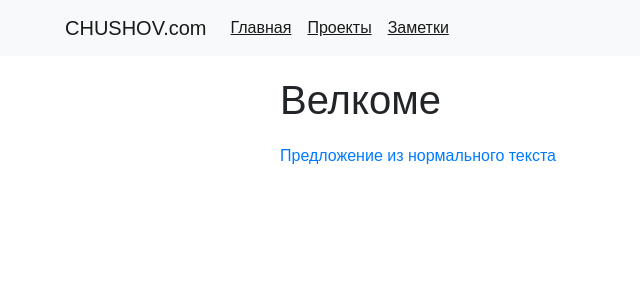
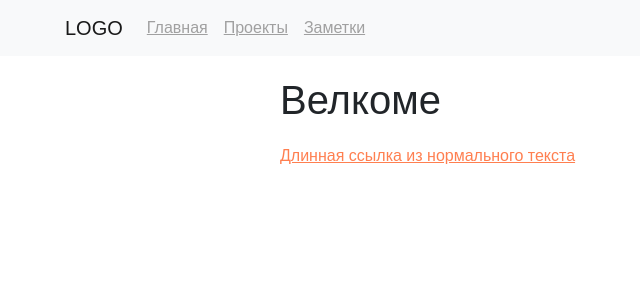
Before and after one commit to chushov/py-personal-blog, a Django app: page / in a window 1280 px wide. Shown: the top 300 px of the page, without its empty margins (20-660 px from the left). Run offline with Django 3.2, Linux system fonts and the light colour scheme; some libraries are stand-ins or nearby versions.

Commit message:
fix logo, fix styles

```diff
--- a/main/templates/main/index.html
+++ b/main/templates/main/index.html
@@ -4,8 +4,8 @@
 <div class="col-md-8 offset-md-2">
     <div class="container">
         <h1 class="main-header">Велкоме</h1>
-        <div class="test-zhopka">
-            <a class="ttt" href="#">Предложение из нормального текста</a>
+        <div class="mainpage-links">
+            <a class="long-link" href="#">Длинная ссылка из нормального текста</a>
         </div>
     </div>
 </div>
--- a/personal_portfolio/templates/base.html
+++ b/personal_portfolio/templates/base.html
@@ -4,7 +4,7 @@
 
 <nav class="navbar navbar-expand-lg navbar-light bg-light">
     <div class="container">
-        <a class="navbar-brand" href="/">CHUSHOV.com</a>
+        <a class="navbar-brand" href="/">LOGO</a>
         <button class="navbar-toggler" type="button" data-toggle="collapse" data-target="#navbarSupportedContent" aria-controls="navbarSupportedContent" aria-expanded="false" aria-label="Toggle navigation">
           <span class="navbar-toggler-icon"></span>
         </button>
--- a/static/css/style.css
+++ b/static/css/style.css
@@ -4,9 +4,19 @@ body {
 
 .nav-link {
     text-decoration: underline !important;
-    color: #333;
+    color: rgb(160, 160, 160) !important;
 }
 
 .main-header {
     margin: 20px 0px 20px 0px;
 }
+
+.long-link {
+    text-decoration: underline;
+    color:coral;
+}
+
+.long-link:hover {
+    text-decoration: none;
+    color:crimson;
+}
```
